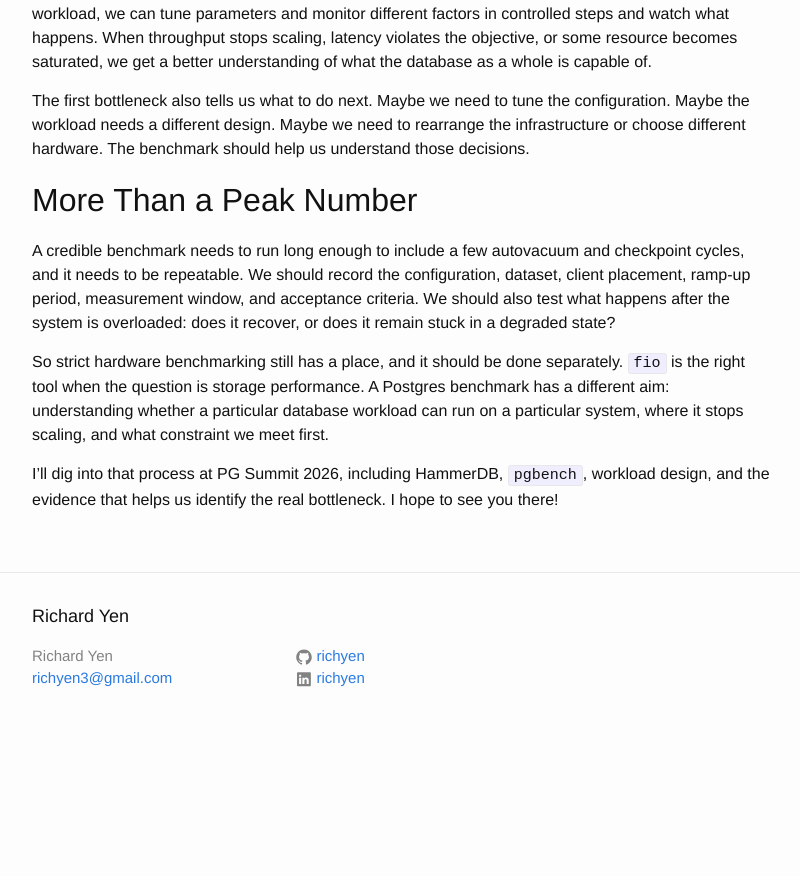
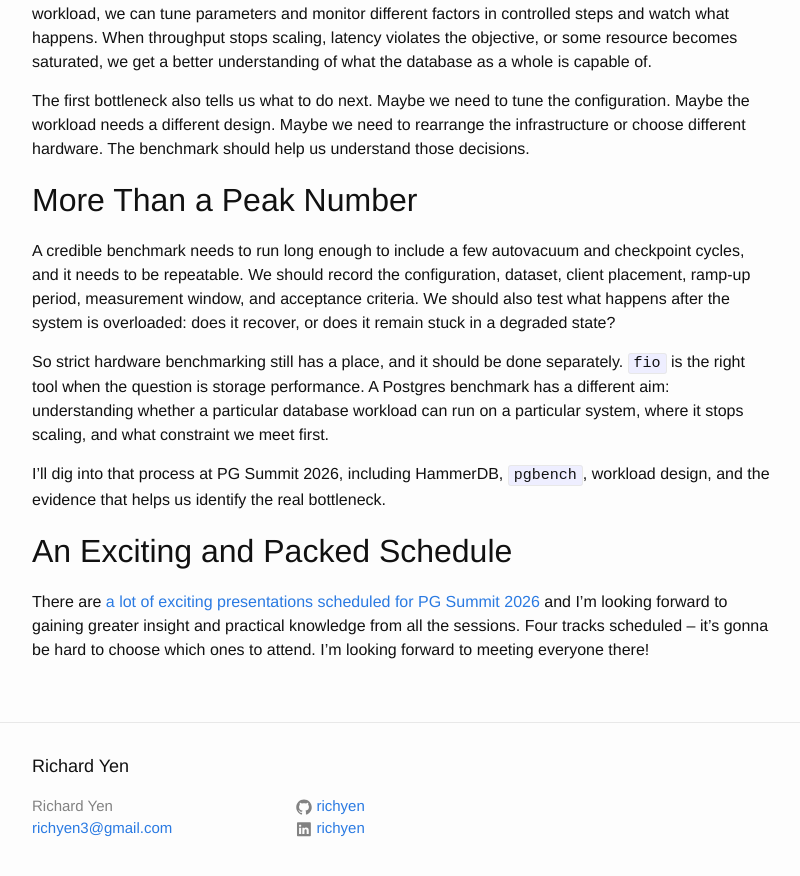
Before and after one commit to richyen/richyen.github.io, a Jekyll site: the page built from _posts/2026-09-14-pushing_postgresql_to_the_limit.markdown, in a window 1280 px wide and 900 px high, scrolled down 1049 px. Shown: the top 876 px of the window, without its empty margins (238-1038 px from the left). Built offline with Jekyll 4.4.1, drawn with Linux system fonts in a browser that asks for light colours; comment, search, counter and statistics services are not loaded; before the commit the page ends 1799 px from its top, so only the background shows below that.

Commit message:
update blog post

```diff
--- a/_posts/2026-09-14-pushing_postgresql_to_the_limit.markdown
+++ b/_posts/2026-09-14-pushing_postgresql_to_the_limit.markdown
@@ -31,4 +31,8 @@
 
 So strict hardware benchmarking still has a place, and it should be done separately.  `fio` is the right tool when the question is storage performance.  A Postgres benchmark has a different aim: understanding whether a particular database workload can run on a particular system, where it stops scaling, and what constraint we meet first.
 
-I'll dig into that process at PG Summit 2026, including HammerDB, `pgbench`, workload design, and the evidence that helps us identify the real bottleneck.  I hope to see you there!
+I'll dig into that process at PG Summit 2026, including HammerDB, `pgbench`, workload design, and the evidence that helps us identify the real bottleneck.
+
+## An Exciting and Packed Schedule
+
+There are [a lot of exciting presentations scheduled for PG Summit 2026](https://postgresql.us/events/postgressummitus2026/schedule/) and I'm looking forward to gaining greater insight and practical knowledge from all the sessions.  Four tracks scheduled -- it's gonna be hard to choose which ones to attend.  I'm looking forward to meeting everyone there!
```
